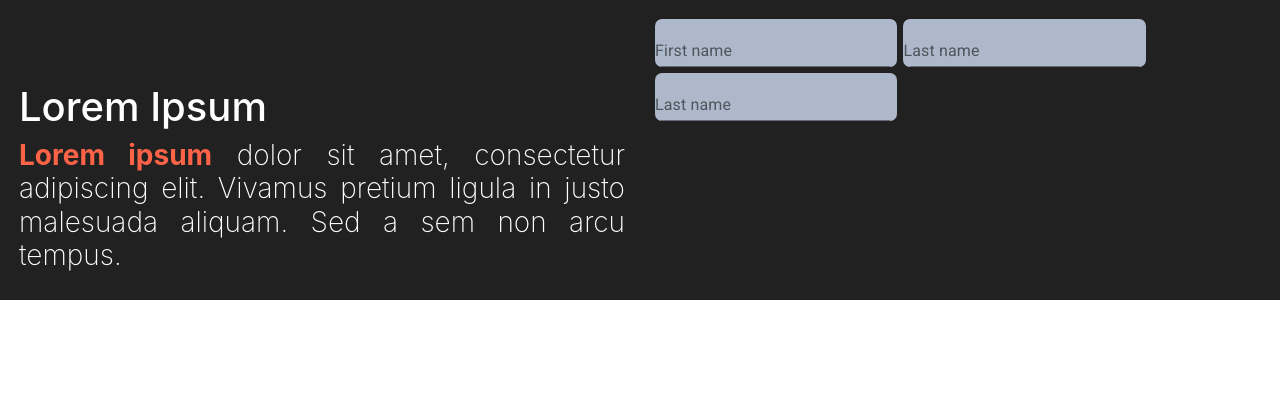
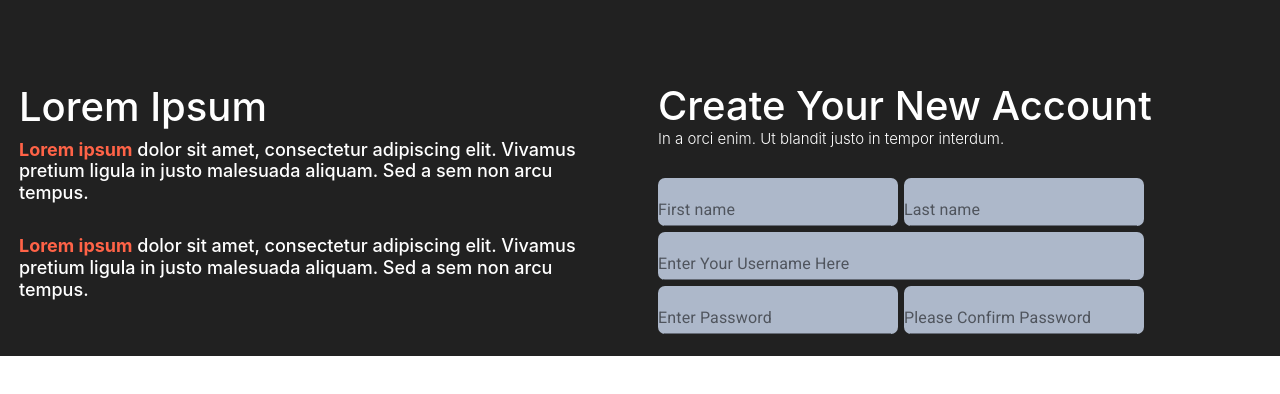
Before and after one commit to yocyo357/Enduro-Trail, a React (Create React App) app in the folder endurotrailweb/: page / in a window 1280 px wide. Shown: the top 394 px of the page. Built offline with nearby package versions, Linux system fonts and the light colour scheme.

Commit message:
input fields changes

```diff
--- a/endurotrailweb/src/components/signup.js
+++ b/endurotrailweb/src/components/signup.js
@@ -13,17 +13,37 @@ class signup extends Component {
                     <div className="col left-col">
                         <h1>Lorem Ipsum</h1>
 
-                        <h3>
+                        <h4 className="leftSubWords">
                             <span>Lorem ipsum</span> dolor sit amet, consectetur adipiscing elit. Vivamus pretium ligula in justo malesuada aliquam. Sed a sem non arcu tempus.
-                        </h3>
+                        </h4><br/>
+
+                        <h4 className="leftSubWords">
+                            <span>Lorem ipsum</span> dolor sit amet, consectetur adipiscing elit. Vivamus pretium ligula in justo malesuada aliquam. Sed a sem non arcu tempus.
+                        </h4>
                     </div>
-                    <div className="col">
-                        <form noValidate autoComplete="off" className="form-personalData">
-                            <TextField id="txt-SignUpFname" className="SignUp-inputs" label="First name" />
-                            <TextField id="txt-SignUpLname" className="SignUp-inputs" label="Last name" />
-                            <div class="w-100"></div>
-                            <TextField id="txt-SignUpLname" className="SignUp-inputs" label="Last name" />
-                        </form>
+
+                    <div className="col right-col">
+                        <div className="container-fluid">
+                            <h2 className="mainTitle">Create Your New Account</h2>
+                            <h4 className="subTitle">In a orci enim. Ut blandit justo in tempor interdum.</h4>
+                            <form noValidate autoComplete="off" >
+                                <TextField id="txt-SignUpFname"  className="SignUp-inputs" label="First name" />
+                                <TextField id="txt-SignUpLname" className="SignUp-inputs" label="Last name" />
+                                {/* <div class="w-100"></div> */}
+                            </form>
+                        </div>
+
+                        <div className="container-fluid">
+                            <div class="w-100">
+                                <TextField id="txt-SignUpUname" fullWidth className="SignUp-inputs" label="Enter Your Username Here" />
+                                <div class="w-100"></div>
+
+                            </div>
+                            <form noValidate autoComplete="off" >
+                                    <TextField id="txt-SignUpPass"  className="SignUp-inputs" label="Enter Password" />
+                                    <TextField id="txt-SignUpPassConfirm" className="SignUp-inputs" label="Please Confirm Password" />
+                            </form>
+                        </div>
 
                     </div>
                 </div>
--- a/endurotrailweb/src/styles/signup.css
+++ b/endurotrailweb/src/styles/signup.css
@@ -15,6 +15,11 @@ html, body {
        padding-top: 5%;
     }
 
+    .leftSubWords {
+        font-size: 18px !important;
+    }
+
+
     h3 {
         text-align: justify;
         font-weight: 200 !important;
@@ -25,8 +30,24 @@ html, body {
         font-weight: bold;
     }
 
+
+    /*************** right colum starts here *******************/
+
+    .mainTitle {
+        margin-top: 10% !important;
+        font-size: 40px !important;
+        margin-bottom: 0% !important;
+    }
+
+    .subTitle {
+        font-weight: 300 !important;
+        font-size: 15px !important;
+        margin-bottom: 5% !important;
+    }
+
     .w-100{
         margin-bottom: 1%;
+        padding-right: 19% !important;
     }
 
     .MuiFormControl-root {
@@ -52,5 +73,11 @@ html, body {
         margin-bottom: 1.5%;
     }
 
+    .MuiFormControl-root .MuiTextField-root #txt-SignUpUname {
+        width: 100% !important;
+    }
 
+    .txt-SignUpPass {
+        margin-top: 1.5% !important;
+    }
 }
```
